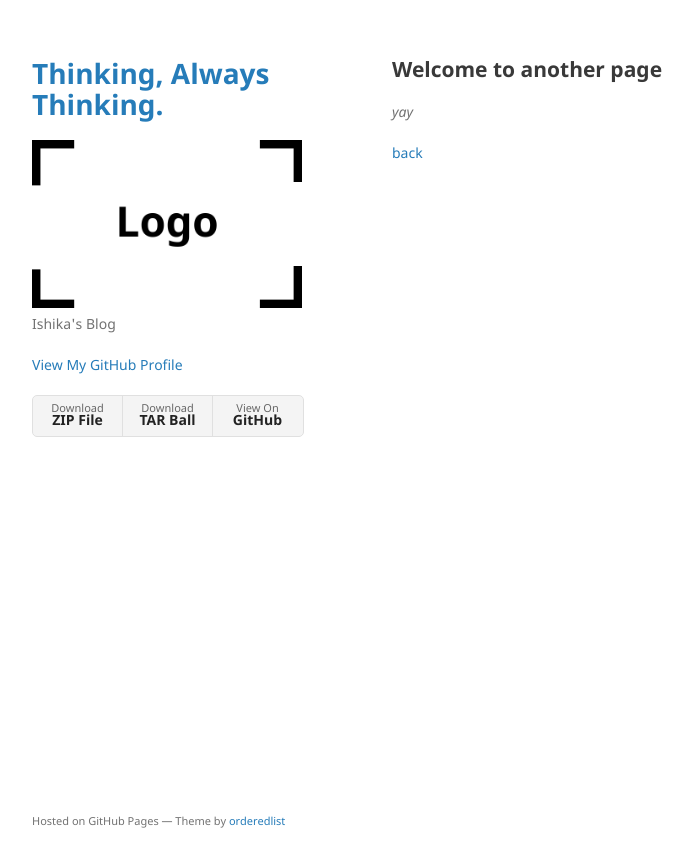
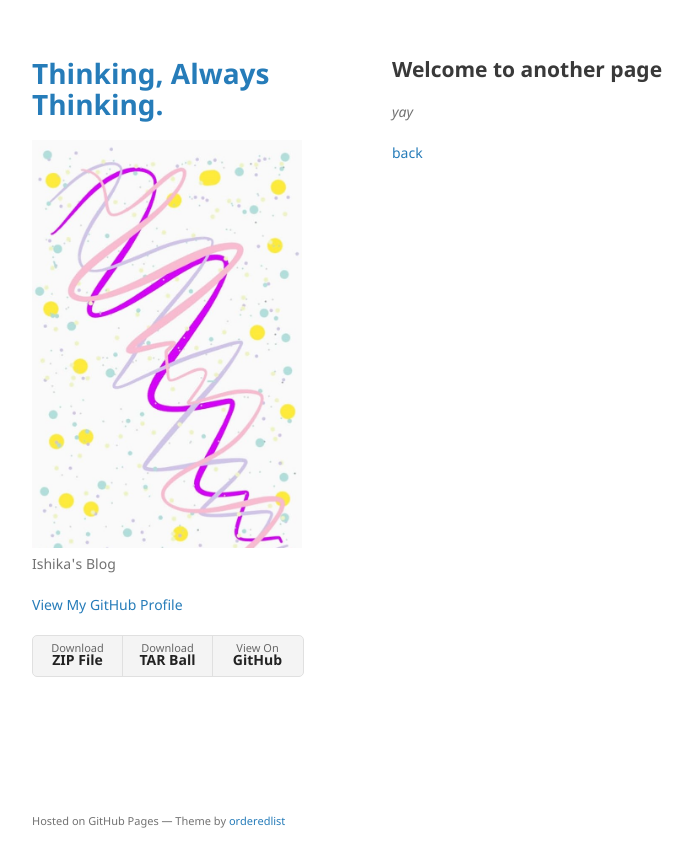
Before and after one commit to i-m-ishika/i-m-ishika.github.io, a Jekyll site: the page built from another-page.md, in a window 1280 px wide. Shown: the top 867 px of the page, without its empty margins (178-871 px from the left). Built offline with Jekyll 4.4.1, drawn with Linux system fonts in a browser that asks for light colours; our own code applies the rules of GitHub Pages for plain Markdown files.

Commit message:
Update _config.yml

```diff
--- a/_config.yml
+++ b/_config.yml
@@ -1,5 +1,5 @@
 title: Thinking, Always Thinking.
-logo: /assets/img/logo.png
+logo: /assets/img/1.jpeg
 description: Ishika's Blog
 show_downloads: true
 google_analytics:
```
